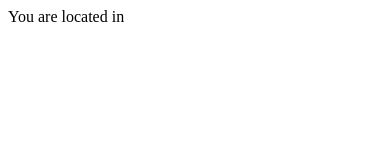
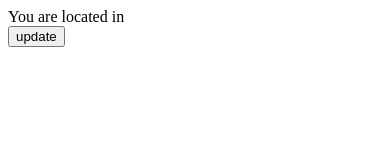
Before and after one commit to scaldy010/Stark, a plain HTML site: page www/index.html in a window 390 px wide. Drawn offline with Linux system fonts and the light colour scheme; some packages are replaced by stand-ins of ours.

Commit message:
add update button

```diff
--- a/www/index.html
+++ b/www/index.html
@@ -25,6 +25,7 @@
 
 <body onload="startApp()">
     <div id="opencage"> You are located in</div>
+    <button onclick="startApp()">update</button>
 
     <script type="text/javascript" src="cordova.js"></script>
     <!-- <script type="text/javascript" src="lib/framework7/js/framework7.min.js"></script> -->
```
